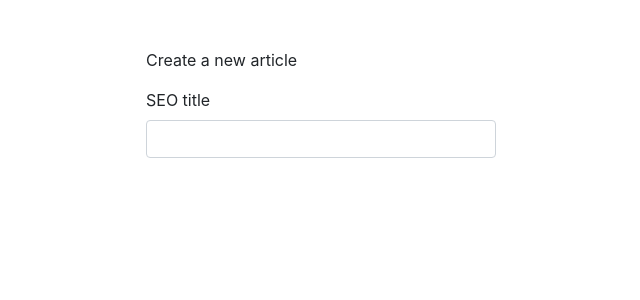
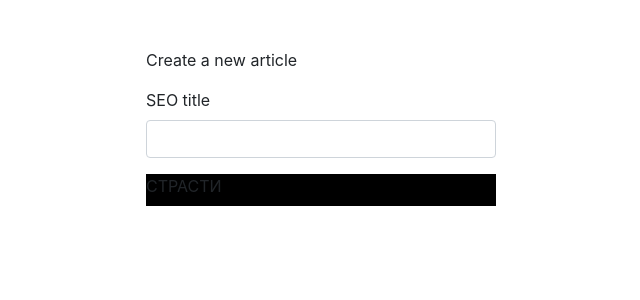
Before and after one commit to TimmyGOGO/webpack_boiler, a React app: page / in a window 1280 px wide. Shown: the top 300 px of the page, without its empty margins (34-674 px from the left). Built offline with nearby package versions, Linux system fonts and the light colour scheme.

Commit message:
Added simple layout + css, style loaders

```diff
--- a/package.json
+++ b/package.json
@@ -15,9 +15,11 @@
     "@babel/preset-env": "^7.4.4",
     "@babel/preset-react": "^7.0.0",
     "babel-loader": "^8.0.5",
+    "css-loader": "^2.1.1",
     "html-loader": "^0.5.5",
     "html-webpack-plugin": "^3.2.0",
     "prop-types": "^15.7.2",
+    "style-loader": "^0.23.1",
     "ts-loader": "^5.4.5",
     "typescript": "^3.4.5",
     "webpack": "^4.30.0",
--- a/src/components/containers/FormContainer.jsx
+++ b/src/components/containers/FormContainer.jsx
@@ -1,6 +1,7 @@
 import React, { Component } from "react";
 import ReactDOM from "react-dom";
 import Input from "../presentational/Input.jsx";
+import SimpleLayout from "../presentational/simpleLayout/simpleLayout.jsx";
 class FormContainer extends Component {
   constructor() {
     super();
@@ -15,6 +16,7 @@ class FormContainer extends Component {
   render() {
     const { seo_title } = this.state;
     return (
+      <div>
         <form id="article-form">
           <Input
             text="SEO title"
@@ -25,6 +27,8 @@ class FormContainer extends Component {
             handleChange={this.handleChange}
           />
         </form>
+        <SimpleLayout />
+      </div>
     );
   }
 }
--- /dev/null
+++ b/src/components/presentational/simpleLayout/simpleLayout.css
@@ -0,0 +1,4 @@
+.wrapper {
+    width: 100%;
+    background-color: black;
+}
--- /dev/null
+++ b/src/components/presentational/simpleLayout/simpleLayout.jsx
@@ -0,0 +1,10 @@
+import React from 'react';
+import './simpleLayout.css';
+
+const SimpleLayout = () => (
+  <div className="wrapper">
+    <label>СТРАСТИ</label>
+  </div>
+);
+
+export default SimpleLayout;
--- a/webpack.config.js
+++ b/webpack.config.js
@@ -6,6 +6,10 @@ module.exports = {
   devtool: 'inline-source-map',
   module: {
     rules: [
+      {
+        test: /\.css$/,
+        use: ['style-loader', 'css-loader']
+      },
       {
         test: /\.(ts|js)x?$/,
         exclude: /(node_modules|bower_components)/,
@@ -21,7 +25,7 @@ module.exports = {
       }
     ]
   },
-  resolve: { extensions: ['.ts', '.tsx', '.js', '.jsx'] },
+  resolve: { extensions: ['.ts', '.tsx', '.js', '.jsx', '.css'] },
   plugins: [
     new HtmlWebPackPlugin({
       template: "./src/index.html",
```
Also changed, not shown: 1 other file (tests, documents, lock files or other folders). Lines whose indentation alone changed are shown as unchanged.
